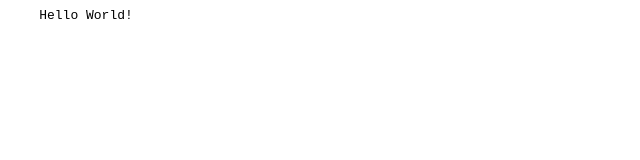
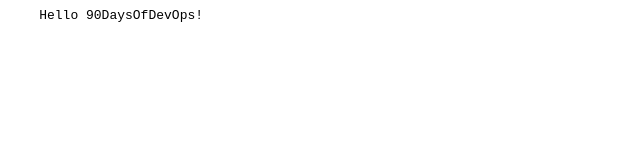
Before and after one commit to MichaelCade/Jenkins-HelloWorld, a plain HTML site: page index.html in a window 1280 px wide. Shown: the full height of the page, 0-640 px from the left. Drawn offline with Linux system fonts and the light colour scheme.

Commit message:
Hello 90DaysOfDevOps!

```diff
--- a/index.html
+++ b/index.html
@@ -1,3 +1,3 @@
 <pre>
-    Hello World!
+    Hello 90DaysOfDevOps!
     </pre>
```
